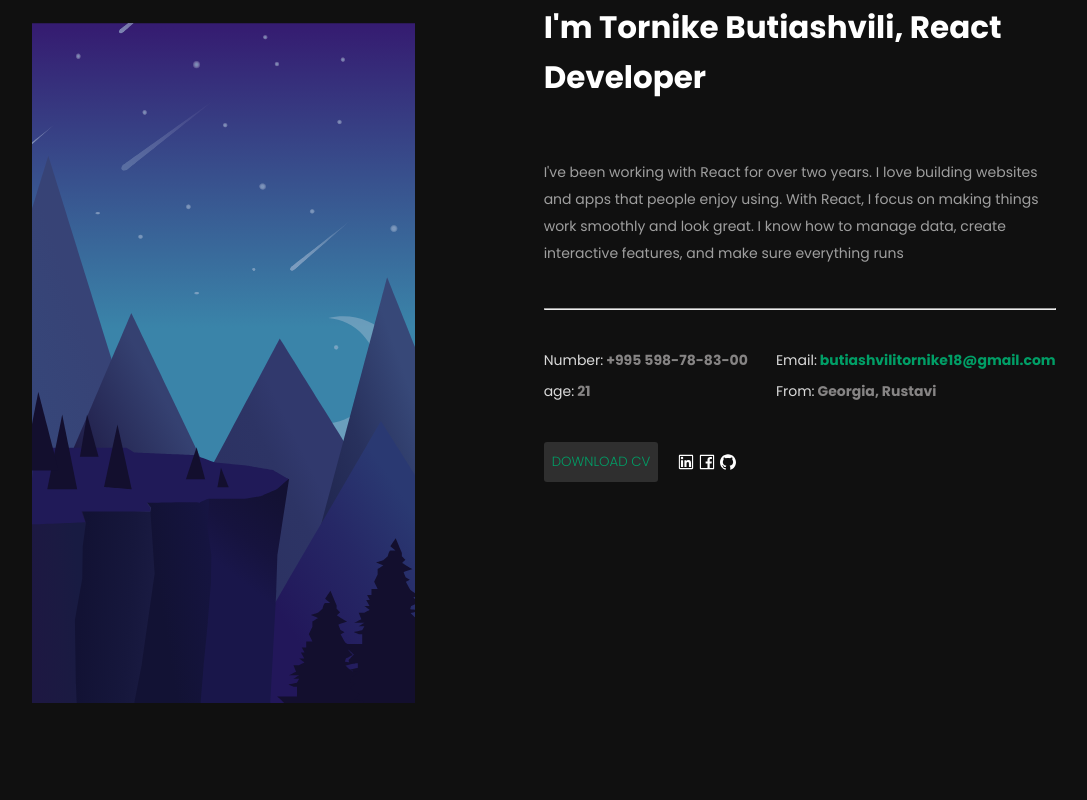
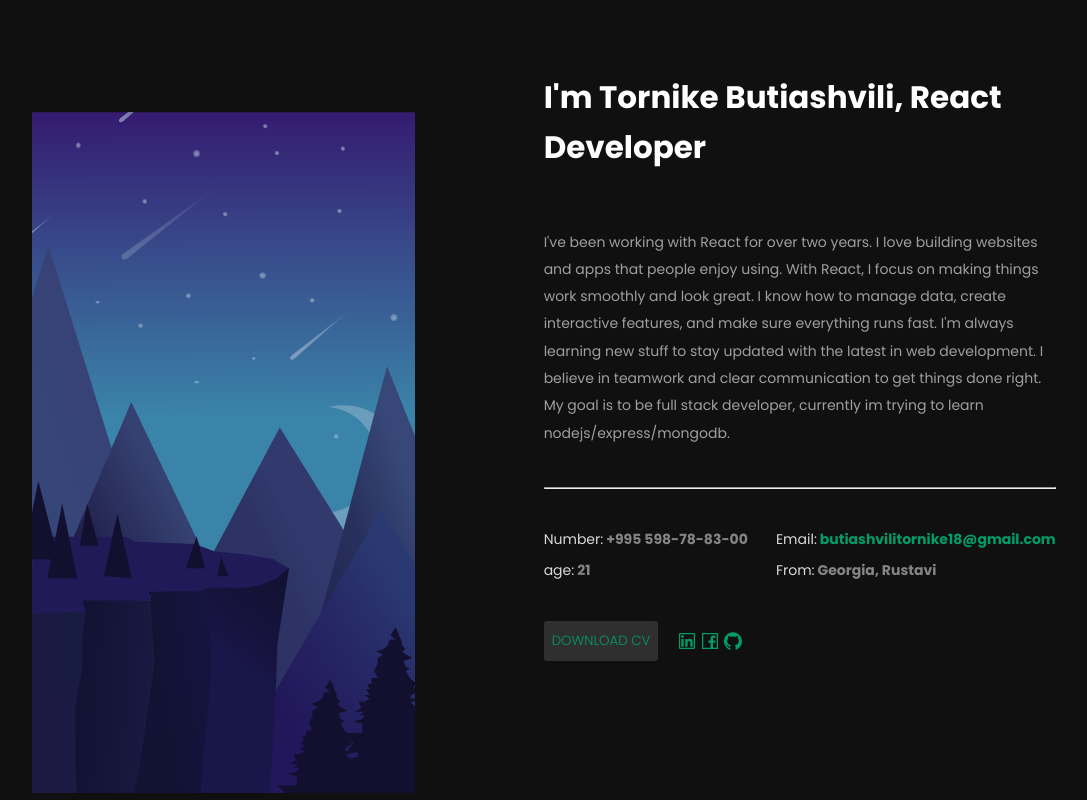
Before and after one commit to tornike2002/Portfolio, a React (Vite) app: page /about in a window 1280 px wide. Shown: the part 323-1123 px from the top of the page, without its empty margins (96-1183 px from the left). Before the commit the page ends 1033 px from the top, so only its background shows below. Built offline with nearby package versions, Linux system fonts and the light colour scheme.

Commit message:
added speed to animations

```diff
--- a/src/components/about/AboutPage.tsx
+++ b/src/components/about/AboutPage.tsx
@@ -12,7 +12,7 @@ const AboutPage: React.FC = () => {
   const [AboutTitle] = useTypewriter({
     words: ["I'm Tornike Butiashvili, React Developer"],
     loop: 1,
-    typeSpeed: 20,
+    typeSpeed: 10,
   });
   const [AboutParagraph] = useTypewriter({
     words: [
@@ -26,27 +26,27 @@ const AboutPage: React.FC = () => {
       currently im trying to learn nodejs/express/mongodb.`,
     ],
     loop: 1,
-    typeSpeed: 20,
+    typeSpeed: 10,
   });
   const [AboutNumber] = useTypewriter({
     words: ["+995 598-78-83-00"],
     loop: 1,
-    typeSpeed: 20,
+    typeSpeed: 10,
   });
   const [AboutAge] = useTypewriter({
     words: ["21"],
     loop: 1,
-    typeSpeed: 20,
+    typeSpeed: 10,
   });
   const [AboutEmail] = useTypewriter({
     words: ["butiashvilitornike18@gmail.com"],
     loop: 1,
-    typeSpeed: 20,
+    typeSpeed: 10,
   });
   const [AboutFrom] = useTypewriter({
     words: ["Georgia, Rustavi"],
     loop: 1,
-    typeSpeed: 20,
+    typeSpeed: 10,
   });
   return (
     <AboutMainContainer>
@@ -87,9 +87,18 @@ const AboutPage: React.FC = () => {
               <button>DOWNLOAD CV</button>
             </div>
             <div className="AboutDownload_Icons">
-              <LinkedinOutlined />
-              <FacebookOutlined />
-              <GithubOutlined />
+              <a
+                href="https://www.linkedin.com/in/tornike-butiashvili-4b3633226/"
+                target="_blank"
+              >
+                <LinkedinOutlined />
+              </a>
+              <a href="https://www.facebook.com/Painaaaaa" target="_blank">
+                <FacebookOutlined />
+              </a>
+              <a href="https://github.com/tornike2002" target="_blank">
+                <GithubOutlined />
+              </a>
             </div>
           </AboutDownload>
         </div>
@@ -144,6 +153,7 @@ const AboutMeWrapper = styled.div`
     flex-direction: column;
     gap: 40px;
     font-family: "Poppins", sans-serif;
+    margin-top: 70px;
     h1 {
       font-size: 31px;
       font-weight: 700;
@@ -187,7 +197,7 @@ const AboutDownload = styled.div`
   display: flex;
   align-items: center;
   gap: 20px;
-  .AboutDownload_Button button{
+  .AboutDownload_Button button {
     padding: 10px 8px;
     cursor: pointer;
     font-weight: 300;
@@ -203,7 +213,8 @@ const AboutDownload = styled.div`
     align-items: center;
     cursor: pointer;
   }
-  .AboutDownload_Icons i {
+  .AboutDownload_Icons a {
     font-size: 18px;
+    color: rgb(0, 158, 102);
   }
 `;
```
